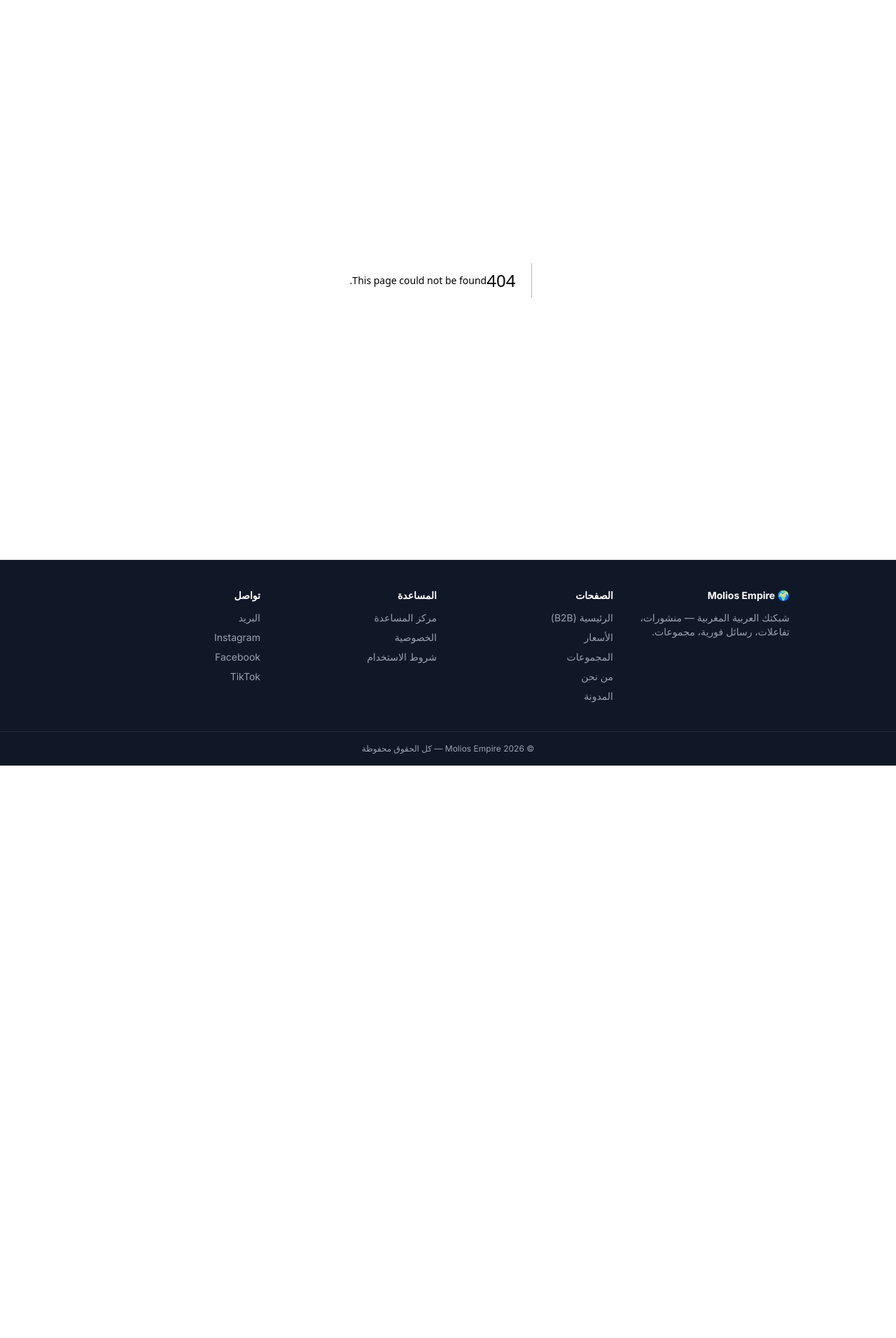
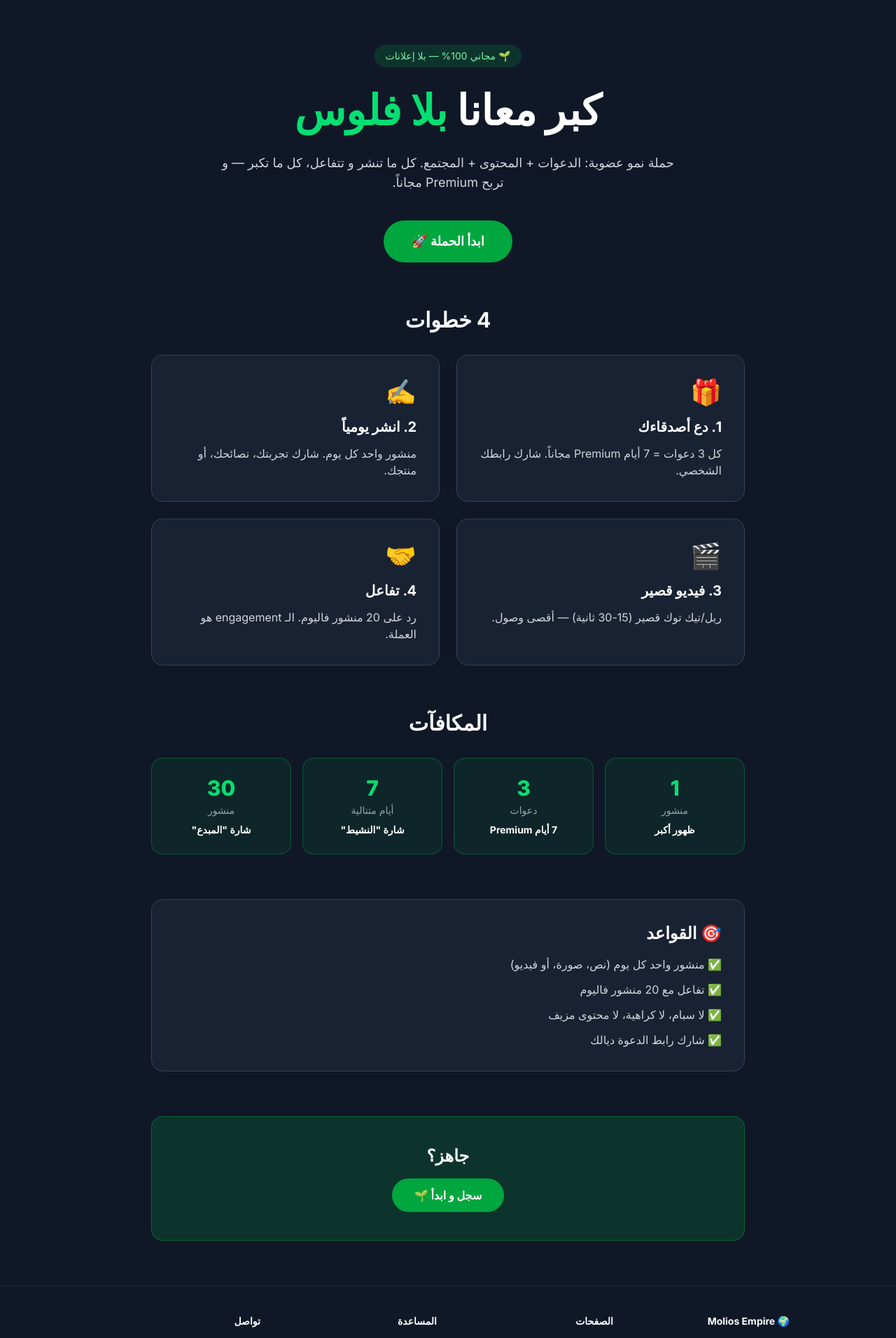
Before and after one commit to moliosmed/social-mvp, a Next.js app: page /campaign in a window 1280 px wide. Before the commit this address had no page. Shown: the top 1912 px of the page at 70% size. Before the commit the page ends 1094 px from the top, so only its background shows below. Built offline with nearby package versions, Linux system fonts and the light colour scheme.

Commit message:
Add free growth campaign page (/campaign)

```diff
--- /dev/null
+++ b/src/app/campaign/page.tsx
@@ -0,0 +1,85 @@
+import type { Metadata } from 'next'
+import Link from 'next/link'
+
+export const metadata: Metadata = {
+  title: 'الحملة المجانية | Molios Empire',
+  description: 'حملة نمو مجانية 100% — دعوة الأصدقاء، تحدي المحتوى، ومجتمع التجار. بلا إعلانات مدفوعة.',
+}
+
+const STEPS = [
+  { icon: '🎁', t: '1. دع أصدقاءك', d: 'كل 3 دعوات = 7 أيام Premium مجاناً. شارك رابطك الشخصي.' },
+  { icon: '✍️', t: '2. انشر يومياً', d: 'منشور واحد كل يوم. شارك تجربتك، نصائحك، أو منتجك.' },
+  { icon: '🎬', t: '3. فيديو قصير', d: 'ريل/تيك توك قصير (15-30 ثانية) — أقصى وصول.' },
+  { icon: '🤝', t: '4. تفاعل', d: 'رد على 20 منشور فاليوم. الـ engagement هو العملة.' },
+]
+
+const REWARDS = [
+  { n: '1', label: 'منشور', reward: 'ظهور أكبر' },
+  { n: '3', label: 'دعوات', reward: '7 أيام Premium' },
+  { n: '7', label: 'أيام متتالية', reward: 'شارة "النشيط"' },
+  { n: '30', label: 'منشور', reward: 'شارة "المبدع"' },
+]
+
+export default function CampaignPage() {
+  return (
+    <div className="min-h-screen bg-gray-900 text-white">
+      <header className="max-w-4xl mx-auto px-6 py-16 text-center">
+        <div className="inline-block bg-green-600/20 text-green-300 text-sm px-4 py-1.5 rounded-full mb-6">
+          🌱 مجاني 100% — بلا إعلانات
+        </div>
+        <h1 className="text-4xl md:text-6xl font-extrabold leading-tight mb-6">
+          كبر معانا
+          <span className="text-green-400"> بلا فلوس</span>
+        </h1>
+        <p className="text-lg text-gray-300 max-w-2xl mx-auto mb-10">
+          حملة نمو عضوية: الدعوات + المحتوى + المجتمع. كل ما تنشر و تتفاعل،
+          كل ما تكبر — و تربح Premium مجاناً.
+        </p>
+        <Link href="/" className="inline-block bg-green-600 hover:bg-green-700 text-white font-bold px-10 py-4 rounded-full text-lg transition">
+          ابدأ الحملة 🚀
+        </Link>
+      </header>
+
+      <section className="max-w-4xl mx-auto px-6 pb-16">
+        <h2 className="text-3xl font-bold mb-8 text-center">4 خطوات</h2>
+        <div className="grid sm:grid-cols-2 gap-6 mb-16">
+          {STEPS.map((s) => (
+            <div key={s.t} className="bg-gray-800/60 rounded-2xl p-8 border border-gray-700">
+              <div className="text-4xl mb-4">{s.icon}</div>
+              <h3 className="text-xl font-bold mb-3">{s.t}</h3>
+              <p className="text-gray-300">{s.d}</p>
+            </div>
+          ))}
+        </div>
+
+        <h2 className="text-3xl font-bold mb-8 text-center">المكافآت</h2>
+        <div className="grid grid-cols-2 md:grid-cols-4 gap-4 mb-16">
+          {REWARDS.map((r) => (
+            <div key={r.n} className="bg-green-600/10 rounded-2xl p-6 border border-green-500/30 text-center">
+              <div className="text-3xl font-extrabold text-green-400 mb-1">{r.n}</div>
+              <div className="text-sm text-gray-400 mb-2">{r.label}</div>
+              <div className="text-sm font-bold">{r.reward}</div>
+            </div>
+          ))}
+        </div>
+
+        <div className="bg-gray-800/60 rounded-2xl p-8 border border-gray-700 mb-16">
+          <h2 className="text-2xl font-bold mb-4">🎯 القواعد</h2>
+          <ul className="space-y-3 text-gray-300">
+            <li>✅ منشور واحد كل يوم (نص، صورة، أو فيديو)</li>
+            <li>✅ تفاعل مع 20 منشور فاليوم</li>
+            <li>✅ لا سبام، لا كراهية، لا محتوى مزيف</li>
+            <li>✅ شارك رابط الدعوة ديالك</li>
+          </ul>
+        </div>
+
+        <div className="text-center bg-green-600/20 rounded-2xl p-10 border border-green-500/30">
+          <h2 className="text-2xl font-bold mb-4">جاهز؟</h2>
+          <Link href="/" className="inline-block bg-green-600 hover:bg-green-700 text-white font-bold px-8 py-3 rounded-full transition">
+            سجل و ابدأ 🌱
+          </Link>
+        </div>
+      </section>
+    </div>
+  )
+}
--- a/src/app/layout.tsx
+++ b/src/app/layout.tsx
@@ -95,6 +95,7 @@ export default function RootLayout({
                 <li><Link href="/groups" className="hover:text-white">المجموعات</Link></li>
                 <li><Link href="/about" className="hover:text-white">من نحن</Link></li>
                 <li><Link href="/blog" className="hover:text-white">المدونة</Link></li>
+                <li><Link href="/campaign" className="hover:text-white">الحملة المجانية</Link></li>
               </ul>
             </div>
             <div>
--- a/src/app/sitemap.ts
+++ b/src/app/sitemap.ts
@@ -12,6 +12,7 @@ export default function sitemap(): MetadataRoute.Sitemap {
     { url: `${BASE}/privacy`, changeFrequency: 'yearly', priority: 0.4 },
     { url: `${BASE}/terms`, changeFrequency: 'yearly', priority: 0.4 },
     { url: `${BASE}/blog`, changeFrequency: 'weekly', priority: 0.8 },
+    { url: `${BASE}/campaign`, changeFrequency: 'weekly', priority: 0.8 },
     { url: `${BASE}/blog/ecommerce-morocco`, changeFrequency: 'monthly', priority: 0.7 },
     { url: `${BASE}/blog/social-media-tips`, changeFrequency: 'monthly', priority: 0.7 },
     { url: `${BASE}/blog/moliosempire-features`, changeFrequency: 'monthly', priority: 0.7 },
```
